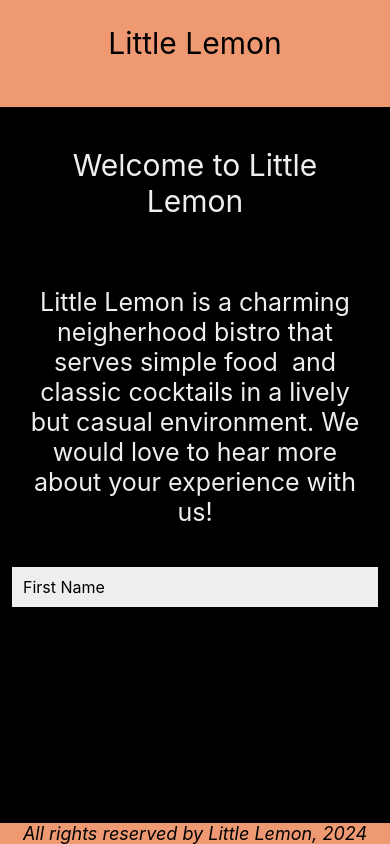
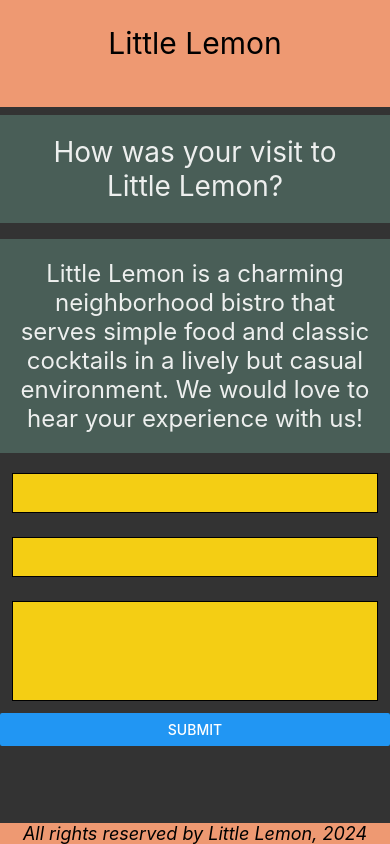
Before and after one commit to JanssensStijn/LittleLemon, a React Native app: screen / in a window 390 px wide. Built offline with nearby package versions, Linux system fonts and the light colour scheme.

Commit message:
KeyboardAvoidingView

```diff
--- a/App.tsx
+++ b/App.tsx
@@ -11,9 +11,9 @@ export default function App() {
       <View
         style={styles.container}>
         <LittleLemonHeader />
-        <WelcomeScreen />
+        {/*<WelcomeScreen />*/}
         {/*<MenuItems />*/}
-        {/*<FeedbackForm/>*/}
+        <FeedbackForm/>
       </View>
       <View>
         <LittleLemonFooter />
--- a/components/FeedbackForm.tsx
+++ b/components/FeedbackForm.tsx
@@ -1,5 +1,5 @@
 import { useState } from "react";
-import { Button, ScrollView, Text, TextInput, StyleSheet } from "react-native";
+import { Button, ScrollView, Text, TextInput, StyleSheet, KeyboardAvoidingView, Platform } from "react-native";
 
 export const FeedbackForm = () => {
     const [firstName, onChangeFirstName] = useState('');
@@ -7,8 +7,10 @@ export const FeedbackForm = () => {
     const [message, onChangeMessage] = useState('');
 
     return (
-        <ScrollView style={feedbackStyles.container}
-            keyboardDismissMode="on-drag">
+        <KeyboardAvoidingView
+            style={feedbackStyles.container}
+            behavior={Platform.OS === "ios" ? "padding" : "height"}>
+            <ScrollView keyboardDismissMode="on-drag">
                 <Text style={feedbackStyles.headingSection}>
                     How was your visit to Little Lemon?
                 </Text>
@@ -38,6 +40,7 @@ export const FeedbackForm = () => {
                     onPress={() => alert('Feedback submitted!')}
                 />
             </ScrollView>
+        </KeyboardAvoidingView>
     );
 }
 
```
Lines whose indentation alone changed are shown as unchanged.
